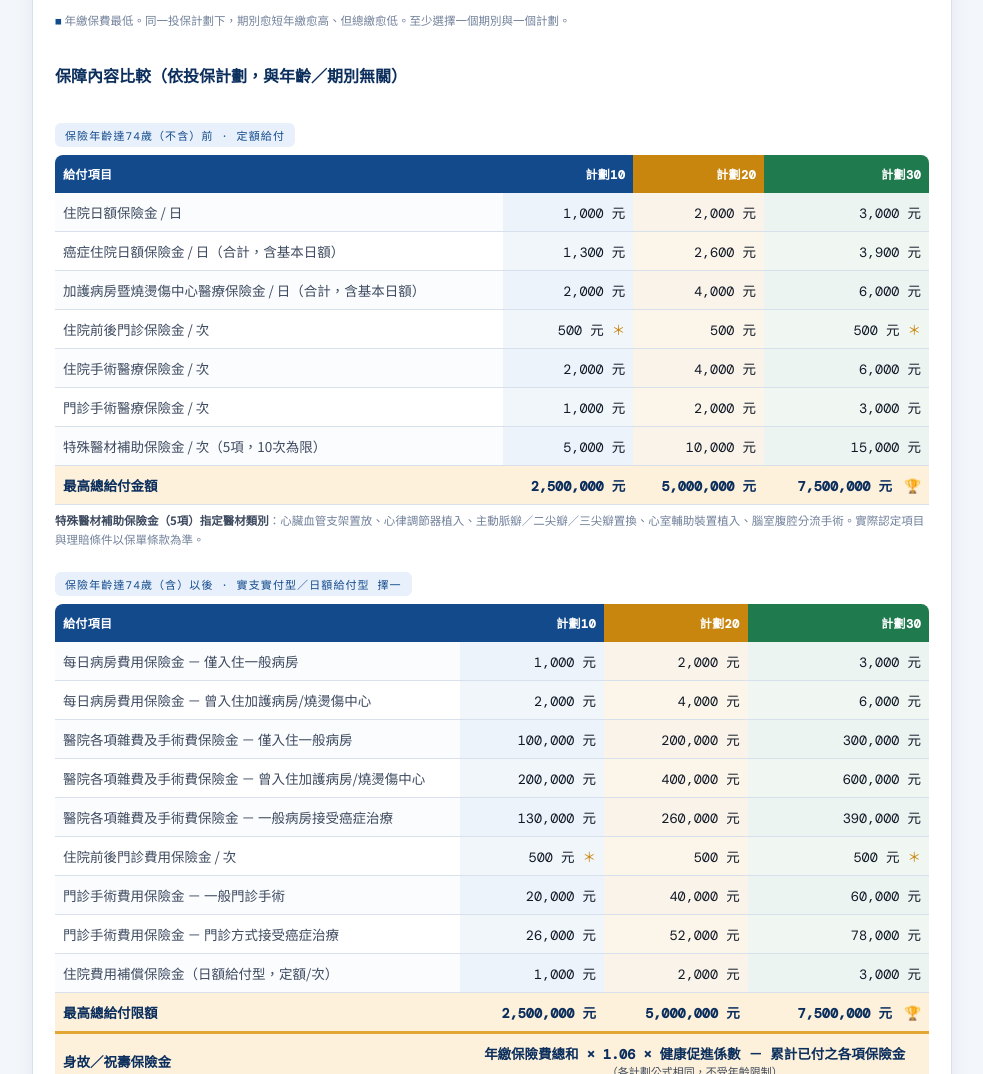
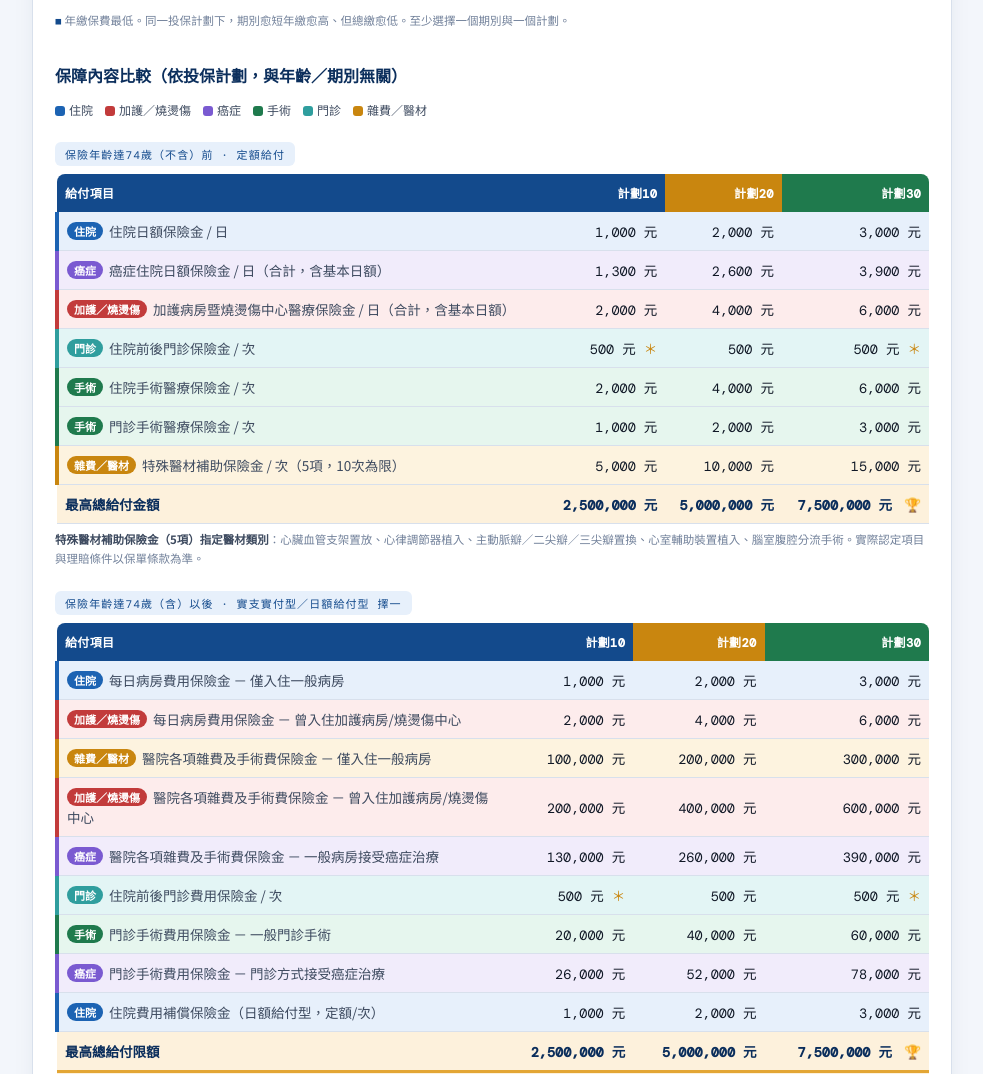
Before and after one commit to johngyh/product, a plain HTML site: page wehs-comparison.html in a window 1280 px wide. Shown: the part 1019-2093 px from the top of the page, without its empty margins (148-1131 px from the left). Drawn offline with nearby package versions, Linux system fonts and the light colour scheme.

Commit message:
WEHS: color-code benefit rows by category; fix mobile table overflow
Co-Authored-By: Claude Opus 5.5 <noreply@anthropic.com>
Claude-Session: https://claude.ai/code/session_019u2faefoUSP6FTYAkUqqNT

```diff
--- a/wehs-comparison.html
+++ b/wehs-comparison.html
@@ -159,6 +159,18 @@
   table.health-table .gender-label.active{color:var(--ns-blue-700);font-weight:700;}
 
   ::selection{background:var(--ns-gold-400);color:var(--ink-900);}
+  /* 給付項目分類色 */
+  table.cmp tr.cat-hosp td{background:#e7f0fb!important;}   table.cmp tr.cat-hosp td:first-child{border-left:4px solid #1c63b3;}
+  table.cmp tr.cat-icu td{background:#fdecec!important;}    table.cmp tr.cat-icu td:first-child{border-left:4px solid #c23b3b;}
+  table.cmp tr.cat-cancer td{background:#f1ecfb!important;} table.cmp tr.cat-cancer td:first-child{border-left:4px solid #7a5ad1;}
+  table.cmp tr.cat-surg td{background:#e6f6ee!important;}   table.cmp tr.cat-surg td:first-child{border-left:4px solid #1f7a4d;}
+  table.cmp tr.cat-opd td{background:#e3f5f5!important;}    table.cmp tr.cat-opd td:first-child{border-left:4px solid #2f9e9e;}
+  table.cmp tr.cat-misc td{background:#fdf3df!important;}   table.cmp tr.cat-misc td:first-child{border-left:4px solid #c9860f;}
+  .cat-tag{display:inline-block;font-size:11px;font-weight:700;padding:1px 7px;border-radius:9px;margin-right:6px;color:#fff;vertical-align:1px;white-space:nowrap;}
+  tr.cat-hosp .cat-tag{background:#1c63b3;} tr.cat-icu .cat-tag{background:#c23b3b;} tr.cat-cancer .cat-tag{background:#7a5ad1;} tr.cat-surg .cat-tag{background:#1f7a4d;} tr.cat-opd .cat-tag{background:#2f9e9e;} tr.cat-misc .cat-tag{background:#c9860f;}
+  .cat-legend{display:flex;flex-wrap:wrap;gap:6px 12px;font-size:12px;color:var(--ink-600);margin:6px 0 2px;}
+  .cat-legend span::before{content:'';display:inline-block;width:10px;height:10px;border-radius:3px;margin-right:4px;vertical-align:-1px;background:var(--c);}
+  .tbl-scroll{overflow-x:auto;-webkit-overflow-scrolling:touch;max-width:100%;}
 </style>
 </head>
 <body>
@@ -212,13 +224,13 @@
       <h3 id="cmp-title">同齡・保費比較</h3>
       <span class="badge" id="cmp-badge">—</span>
     </div>
-    <table class="cmp">
+    <div class="tbl-scroll"><table class="cmp">
       <thead>
         <tr><th rowspan="2">繳費期間</th><th rowspan="2">投保計劃</th><th colspan="2">年繳保費</th><th colspan="2">總繳保費估算</th></tr>
         <tr><th>一般繳費</th><th>自動扣款<br><small>享1%折扣</small></th><th>一般繳費</th><th>自動扣款<br><small>享1%折扣</small></th></tr>
       </thead>
       <tbody id="cmp-body"></tbody>
-    </table>
+    </table></div>
     <div class="note left" style="margin-top:14px;">
       <span class="cheapest-val">■</span> 年繳保費最低。同一投保計劃下，期別愈短年繳愈高、但總繳愈低。至少選擇一個期別與一個計劃。
     </div>
@@ -226,14 +238,15 @@
     <div class="cmp-head" style="margin-top:32px;">
       <h3>保障內容比較（依投保計劃，與年齡／期別無關）</h3>
     </div>
+    <div class="cat-legend"><span style="--c:#1c63b3">住院</span><span style="--c:#c23b3b">加護／燒燙傷</span><span style="--c:#7a5ad1">癌症</span><span style="--c:#1f7a4d">手術</span><span style="--c:#2f9e9e">門診</span><span style="--c:#c9860f">雜費／醫材</span></div>
     <div class="stage-tag">保險年齡達74歲（不含）前 · 定額給付</div>
-    <table class="cmp" id="benefit-pre74"></table>
+    <div class="tbl-scroll"><table class="cmp" id="benefit-pre74"></table></div>
     <div class="note left" style="margin-top:6px;margin-bottom:0;">
       <b>特殊醫材補助保險金（5項）指定醫材類別</b>：心臟血管支架置放、心律調節器植入、主動脈瓣／二尖瓣／三尖瓣置換、心室輔助裝置植入、腦室腹腔分流手術。實際認定項目與理賠條件以保單條款為準。
     </div>
 
     <div class="stage-tag">保險年齡達74歲（含）以後 · 實支實付型／日額給付型 擇一</div>
-    <table class="cmp" id="benefit-post74"></table>
+    <div class="tbl-scroll"><table class="cmp" id="benefit-post74"></table></div>
 
     <div class="note left" style="margin-top:14px;">
       🏆 所選計劃中<b>最高總給付限額</b>最高者。該排整列以粗體＋淺金底色標示。
@@ -251,7 +264,7 @@
       僅限被保險人投保當時保險年齡達16歲（含）以上者適用。<span style="color:var(--ink-400);">※詳細內容請參閱保單條款第29條。</span>
       <br>依你目前設定的<b>性別／投保年齡</b>，下表自動標示對應的判定欄位（金色框）。
     </div>
-    <table class="cmp health-table">
+    <div class="tbl-scroll"><table class="cmp health-table">
       <thead>
         <tr>
           <th rowspan="2" style="text-align:left;">身體健康檢查之項目與數值</th>
@@ -329,7 +342,7 @@
           <td style="text-align:center;color:#c0392b;font-weight:700;">1</td>
         </tr>
       </tbody>
-    </table>
+    </table></div>
     <div class="note left" style="margin-top:14px;background:var(--ns-gold-100);border:1px solid var(--ns-gold-400);border-radius:10px;padding:12px 16px;">
       <b style="color:var(--ns-blue-900);">說明</b>：您僅須提供1次健康檢查報告，供判斷自第3保單年度起適用之健康促進係數使用，在您意思表達同意之前，不會為本契約權利義務以外之利用。
     </div>
@@ -556,6 +569,16 @@ function updateHealthHighlight(){
   }
 }
 
+const CAT_NAME = { hosp:'住院', icu:'加護／燒燙傷', cancer:'癌症', surg:'手術', opd:'門診', misc:'雜費／醫材' };
+function catOf(l){
+  if(l.includes('癌症')) return 'cancer';
+  if(l.includes('加護')) return 'icu';
+  if(l.includes('雜費') || l.includes('醫材')) return 'misc';
+  if(l.includes('手術')) return 'surg';
+  if(l.includes('門診')) return 'opd';
+  if(l.includes('住院') || l.includes('病房')) return 'hosp';
+  return '';
+}
 function renderBenefitTable(elId, stage){
   const el = document.getElementById(elId);
   const plans = ['10','20','30'].filter(p=>cstate.plans.includes(p));
@@ -576,7 +599,8 @@ function renderBenefitTable(elId, stage){
       else { numericVals.push(v); if(v>maxVal) maxVal = v; }
     });
     const allTied = allNumeric && numericVals.every(v=>v===numericVals[0]);
-    body += `<tr class="${isTotalRow?'total-row':''}"><td>${label}</td>`;
+    const cat = isTotalRow ? '' : catOf(label);
+    body += `<tr class="${isTotalRow?'total-row':(cat?'cat-'+cat:'')}"><td>${cat?'<span class="cat-tag">'+CAT_NAME[cat]+'</span>':''}${label}</td>`;
     plans.forEach(p=>{
       const [,val,flag] = BENEFITS[p][stage][i];
       const isMax = isTotalRow && allNumeric && !allTied && plans.length>1 && typeof val==='number' && val===maxVal;
```
